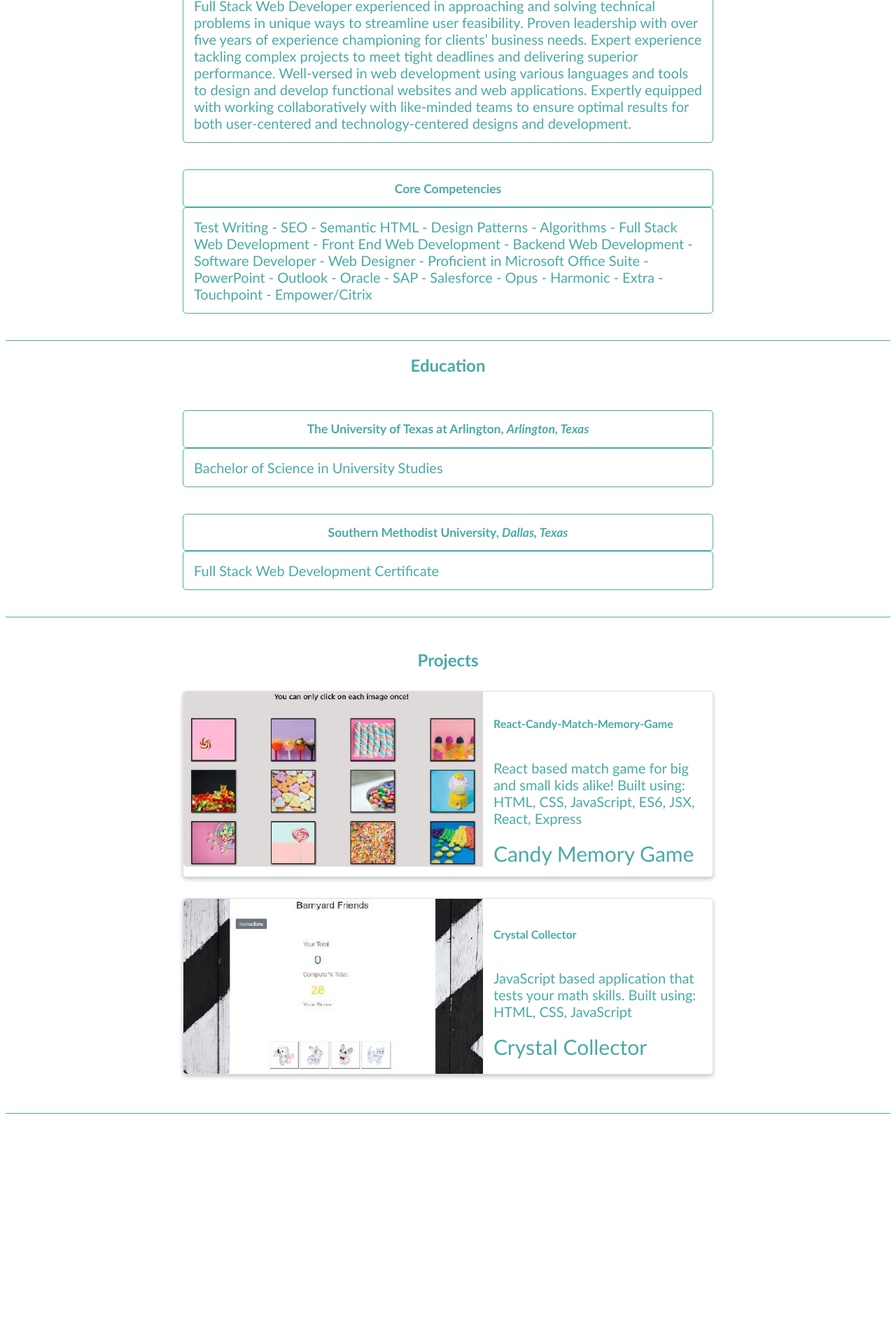
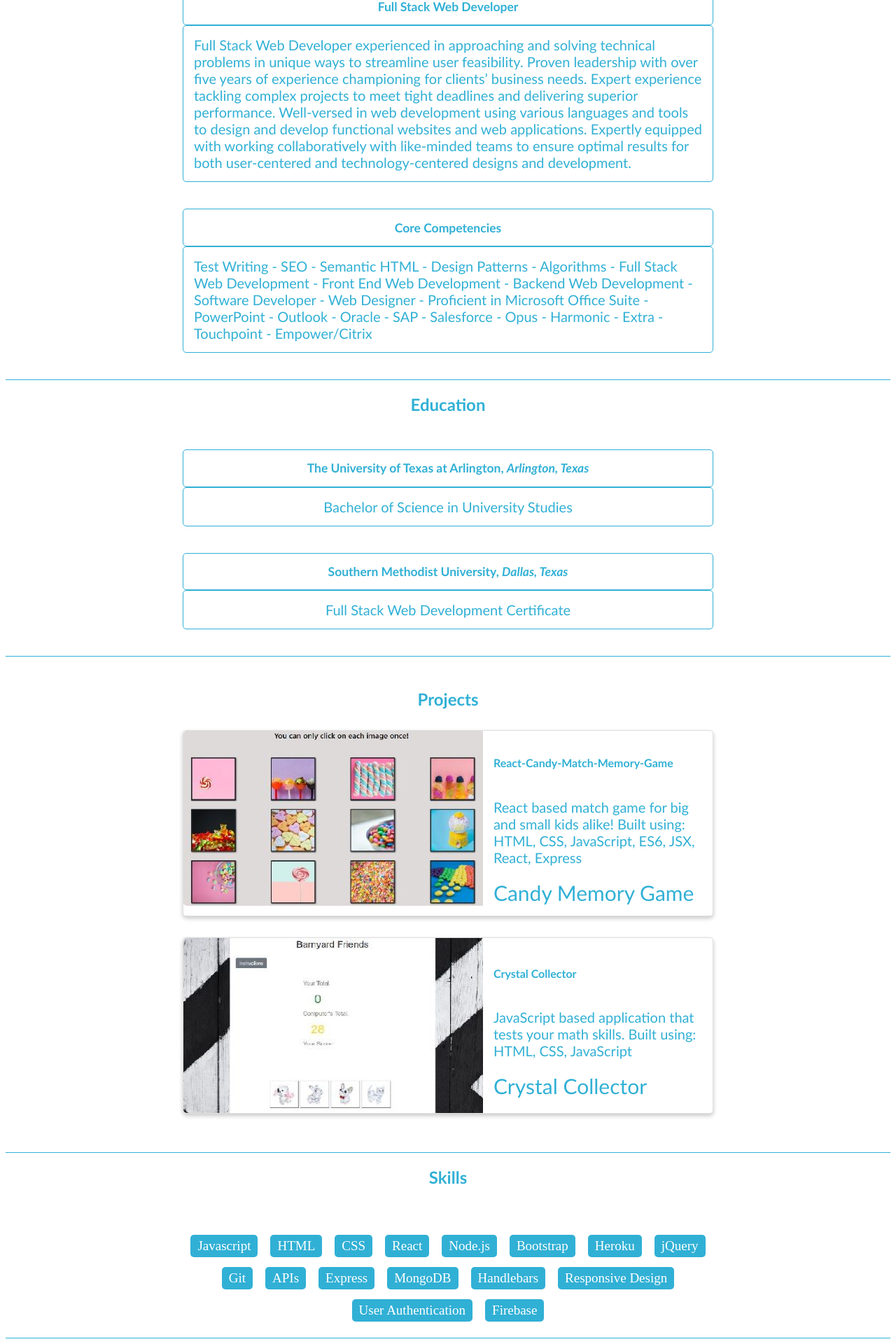
Before and after one commit to uta200105/Jontae-Allen, a PHP site: page / in a window 1280 px wide. Shown: the part 1351-3271 px from the top of the page at 70% size. Before the commit the page ends 2942 px from the top, so only its background shows below. Run offline with PHP 8.4, Linux system fonts and the light colour scheme.

Commit message:
added skills section

```diff
--- a/grid.css
+++ b/grid.css
@@ -113,3 +113,9 @@
     justify-content: center;
     flex-direction: column;
   }
+
+  /* Projects */
+
+  .side-content {
+      flex: 0 0 20%;
+  }
--- a/index.html
+++ b/index.html
@@ -38,12 +38,15 @@
         <div class="about" role="container">
             <div class="main two" role="main">
                   <a href="../index.html">
-                  <img src="./images/mylogo.png" alt="logo" class="logo2">ontae' Allen
+                  <img src="./images/mylogo2.jpg" alt="logo" class="logo2">ontae' Allen
                   </a>
                   <p class="content">
                   <img src="./images/me2 (2).png" class="img" alt="selfie">
                   I am a Texas born full stack web developer, a classically trained violist, and a seamstress. I am very family oriented and can't get enough of my two dogs Mr. Pumpkin Pie and Cupcake. In my spare time, I like to take on a good challenge with friends. We have been known to compete in cooking, gardening, athletic, and puzzle challenges. I read, travel, and cycle as much as I possibly can. I love kids and for some crazy reason they love me. Oh, and of course, Go Cowboys!
                   </p>
+                  <address class="eHeader">
+                  <a href="mailto:uta200105@yahoo.com">Please Email Me!</a>
+                  </address>
             </div>
         </div>
       </section>
@@ -55,9 +58,9 @@
               <h3 class="eTitle et1">Full Stack Web Developer</h3>
               <p class="eContent ec1">Full Stack Web Developer experienced in approaching and solving technical problems in unique ways to streamline user feasibility. Proven leadership with over five years of experience championing for clients’ business needs. Expert experience tackling complex projects to meet tight deadlines and delivering superior performance. Well-versed in web development using various languages and tools to design and develop functional websites and web applications. Expertly equipped with working collaboratively with like-minded teams to ensure optimal results for both user-centered and technology-centered designs and development. </p>
             </div>
-            <div class="exp e2">
-              <h3 class="eTitle et2">Core Competencies</h3>
-              <p class="eContent ec2">Test Writing - SEO - Semantic HTML - Design Patterns - Algorithms - Full Stack Web Development - Front End Web Development - Backend Web Development - Software Developer - Web Designer - Proficient in Microsoft Office Suite - PowerPoint - Outlook - Oracle - SAP - Salesforce - Opus - Harmonic - Extra - Touchpoint - Empower/Citrix</p>
+            <div class="exp e1">
+              <h3 class="eTitle et1">Core Competencies</h3>
+              <p class="eContent ec1">Test Writing - SEO - Semantic HTML - Design Patterns - Algorithms - Full Stack Web Development - Front End Web Development - Backend Web Development - Software Developer - Web Designer - Proficient in Microsoft Office Suite - PowerPoint - Outlook - Oracle - SAP - Salesforce - Opus - Harmonic - Extra - Touchpoint - Empower/Citrix</p>
           </div>
         </div>
       </section>
@@ -65,9 +68,9 @@
       <section class="wrapper3" role="container">
         <h1 class="eHeader">Education</h1>
         <div class="experience">
-            <div class="exp e1">
-              <h3 class="eTitle et1">The University of Texas at Arlington, <i>Arlington, Texas</i></h3>
-              <p class="eContent ec1">Bachelor of Science in University Studies</p>
+            <div class="exp e2">
+              <h3 class="eTitle et2">The University of Texas at Arlington, <i>Arlington, Texas</i></h3>
+              <p class="eContent ec2">Bachelor of Science in University Studies</p>
             </div>
             <div class="exp e2">
               <h3 class="eTitle et2">Southern Methodist University, <i>Dallas, Texas</i></h3>
@@ -112,6 +115,40 @@
         <div class="side-content-sm"></div>
       </div>
     </section>
+    <!-- BEGIN SKILLS -->
+    <section class="wrapper5" role="container">
+      <div class="row white box-shadow">
+          <div class="side-content"></div>
+          <div class="main-content">
+            <div class="content-header">
+              <a class="anchor" name="skills"></a>
+              <h2 class="eHeader">Skills</h2>
+            </div>
+            <div class="content-body">
+              <ul class="ul-skills">
+                <li class="li-skills">Javascript</li>
+                <li class="li-skills">HTML</li>
+                <li class="li-skills">CSS</li>
+                <li class="li-skills">React</li>
+                <li class="li-skills">Node.js</li>
+                <li class="li-skills">Bootstrap</li>
+                <li class="li-skills">Heroku</li>
+                <li class="li-skills">jQuery</li>
+                <li class="li-skills">Git</li>
+                <li class="li-skills">APIs</li>
+                <li class="li-skills">Express</li>
+                <li class="li-skills">MongoDB</li>
+                <li class="li-skills">Handlebars</li>
+                <li class="li-skills">Responsive Design</li>
+                <li class="li-skills">User Authentication</li>
+                <li class="li-skills">Firebase</li>
+              </ul>
+            </div>
+          </div>
+          <div class="side-content"></div>
+        </div>
+        <!-- END SKILLS -->
+    </section>
     </div>
     <script src="script.js"></script>
   </body>
--- a/style.css
+++ b/style.css
@@ -42,7 +42,7 @@
 
   a {
     text-decoration: none;
-    color: #4aaaa5;
+    color: #31b0d5;
     font-size: 25px;
 
   }
@@ -54,7 +54,7 @@
   .logo2 {
     height: 75px;
     width: 55px;
-    padding-right: 9px;
+    padding-right: 2px;
     padding-left: 25%;
     margin-bottom: -10%;
   }
@@ -97,18 +97,18 @@
   /* Experience */
 
    .eHeader {
-       color: #4aaaa5;
+       color: #31b0d5;
        font-family: 'Gill Sans', 'Gill Sans MT', Calibri, 'Trebuchet MS', sans-serif;
    }
 
    .experience {
        font-family: 'Gill Sans', 'Gill Sans MT', Calibri, 'Trebuchet MS', sans-serif;
-       color: #4aaaa5;
+       color: #31b0d5;
        font-size: 15px;
    }
 
-   .wrapper2, .wrapper3, .wrapper4 {
-    border-bottom: 1px solid #4aaaa5;
+   .wrapper2, .wrapper3, .wrapper4, .wrapper5 {
+    border-bottom: 1px solid #31b0d5;
 }
 
 
@@ -119,7 +119,7 @@
            margin-bottom: 4%;
        }
        .eTitle, .eContent {
-           border: 1px solid #4aaaa5;
+           border: 1px solid #31b0d5;
            margin-top: 2%;
            margin-bottom: 2%;
        }
@@ -140,6 +140,10 @@
        .exp {
            margin-left: 20%;
            margin-right: 20%;
+       }
+
+       .et2, .ec2 {
+           text-align: center;
        }
 
 
@@ -170,7 +174,26 @@
       .project-content {
         flex: 1 1 auto;
         padding: 2%;
-        color: #4aaaa5;
+        color: #31b0d5;;
         font-family: 'Gill Sans', 'Gill Sans MT', Calibri, 'Trebuchet MS', sans-serif;
 
       }
+
+      /* SKILLS */
+
+      .ul-skills {
+        text-align: center;
+        padding-left: 0;
+      }
+
+      .li-skills {
+        display: inline-block;
+        margin: 7px;
+        padding: 5px 10px;
+        color: white;
+        background: #31b0d5;
+        border-radius: 5px;
+        list-style: none;
+        cursor: default;
+        font-size: 19px;
+      }
```
Also changed, not shown: about/about.css (deleted, +0 -71 lines), about/about.html (deleted, +0 -38 lines), about/aboutGrid.css (deleted, +0 -50 lines), images/mylogo2.jpg (added).
